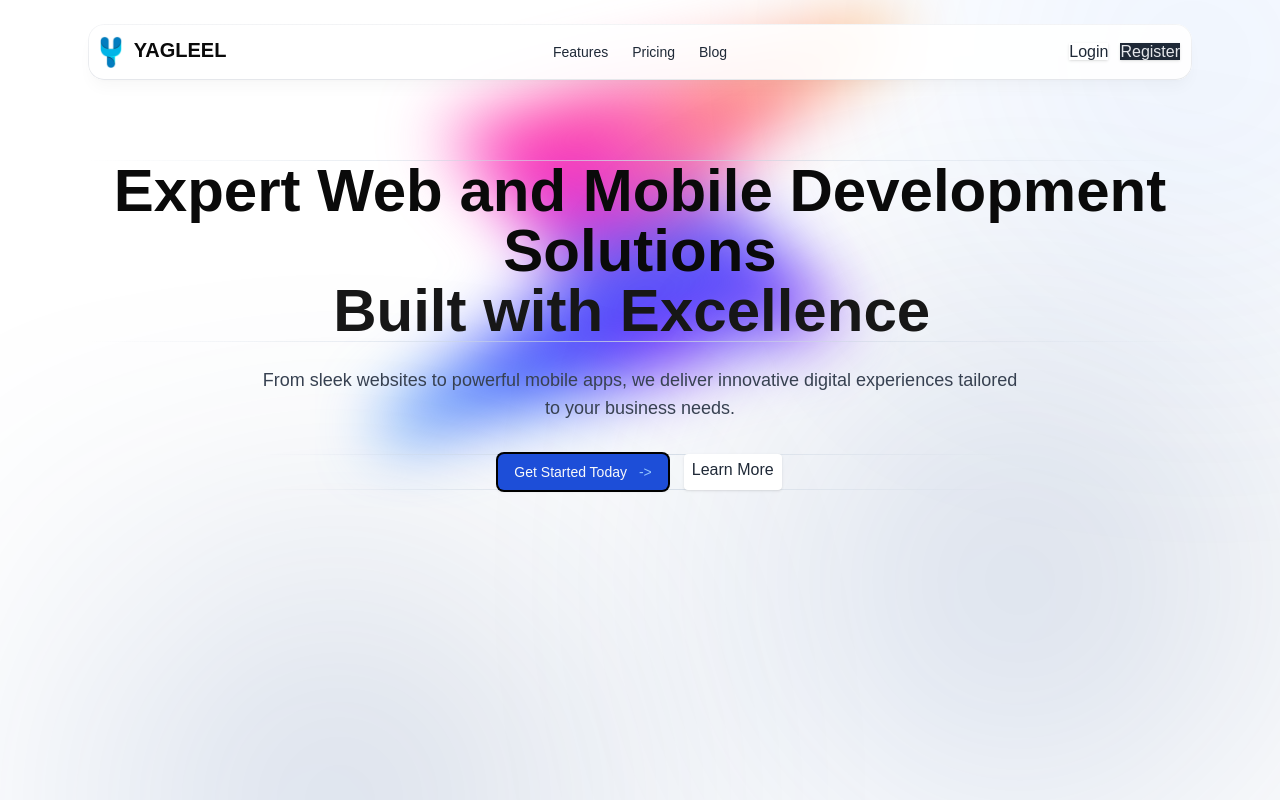
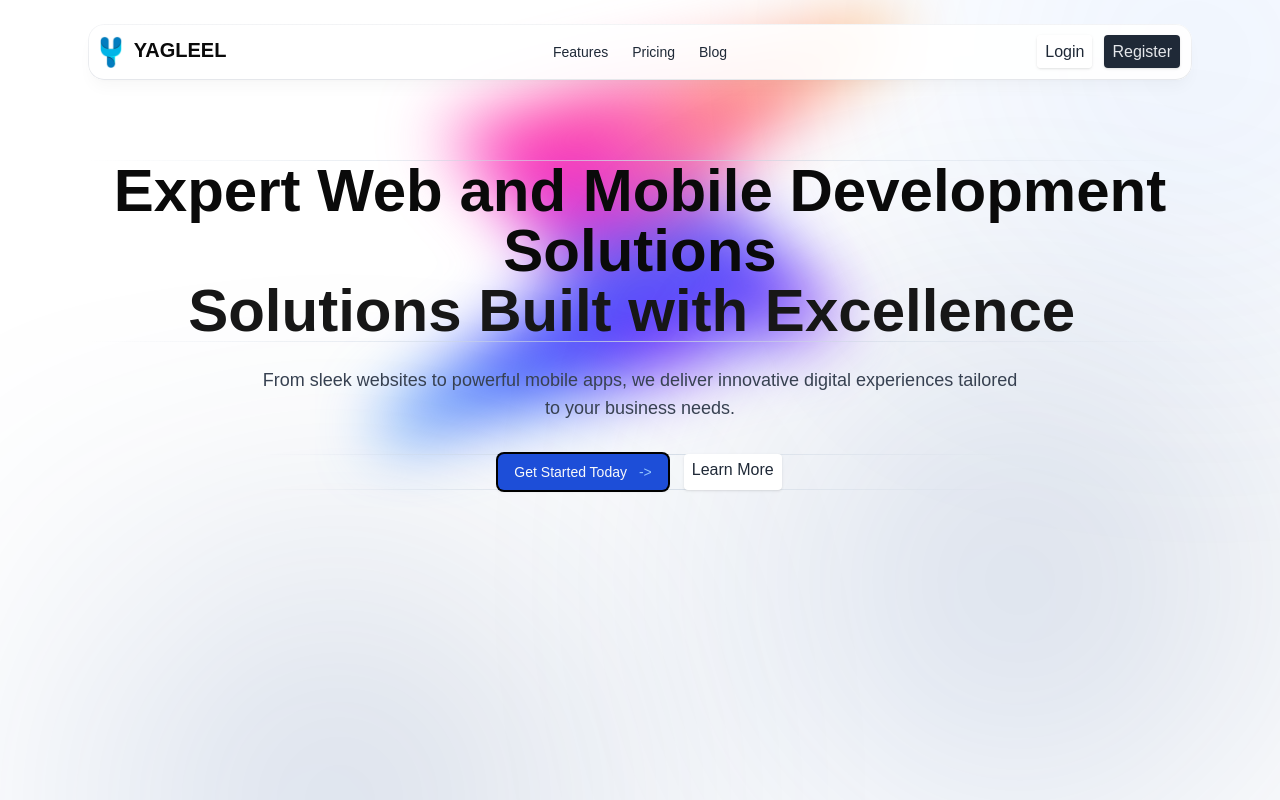
Before and after one commit to Dhaqane-00/ict-landing, a Next.js app: page / in a window 1280 px wide. Shown: the top 800 px of the page. Built offline with nearby package versions, Linux system fonts and the light colour scheme.

Commit message:
Update HeroHome component text and enhance header button styles with padding and rounded corners

```diff
--- a/components/hero-home.tsx
+++ b/components/hero-home.tsx
@@ -31,9 +31,9 @@ export default function HeroHome() {
               <br className="max-lg:hidden" />
               <FlipWords
                 words={[
-                  "Tailored to Your Needs",
-                  "Built with Excellence",
-                  "Designed for Success",
+                  "Solutions Tailored to You",
+                  "Solutions Built with Excellence",
+                  "Solutions Designed for Success",
                 ]}
                 className="inline-block"
               />
--- a/components/ui/header.tsx
+++ b/components/ui/header.tsx
@@ -38,7 +38,7 @@ export default function Header() {
             <li>
               <Link
                 href="/signin"
-                className="btn-sm bg-white text-gray-800 shadow hover:bg-gray-50"
+                className="btn-sm bg-white text-gray-800 shadow hover:bg-gray-50 px-2 py-2 rounded-sm"
               >
                 Login
               </Link>
@@ -46,7 +46,7 @@ export default function Header() {
             <li>
               <Link
                 href="/signup"
-                className="btn-sm bg-gray-800 text-gray-200 shadow hover:bg-gray-900"
+                className="btn-sm bg-gray-800 text-gray-200 shadow hover:bg-gray-900 px-2 py-2 rounded-sm"
               >
                 Register
               </Link>
```
